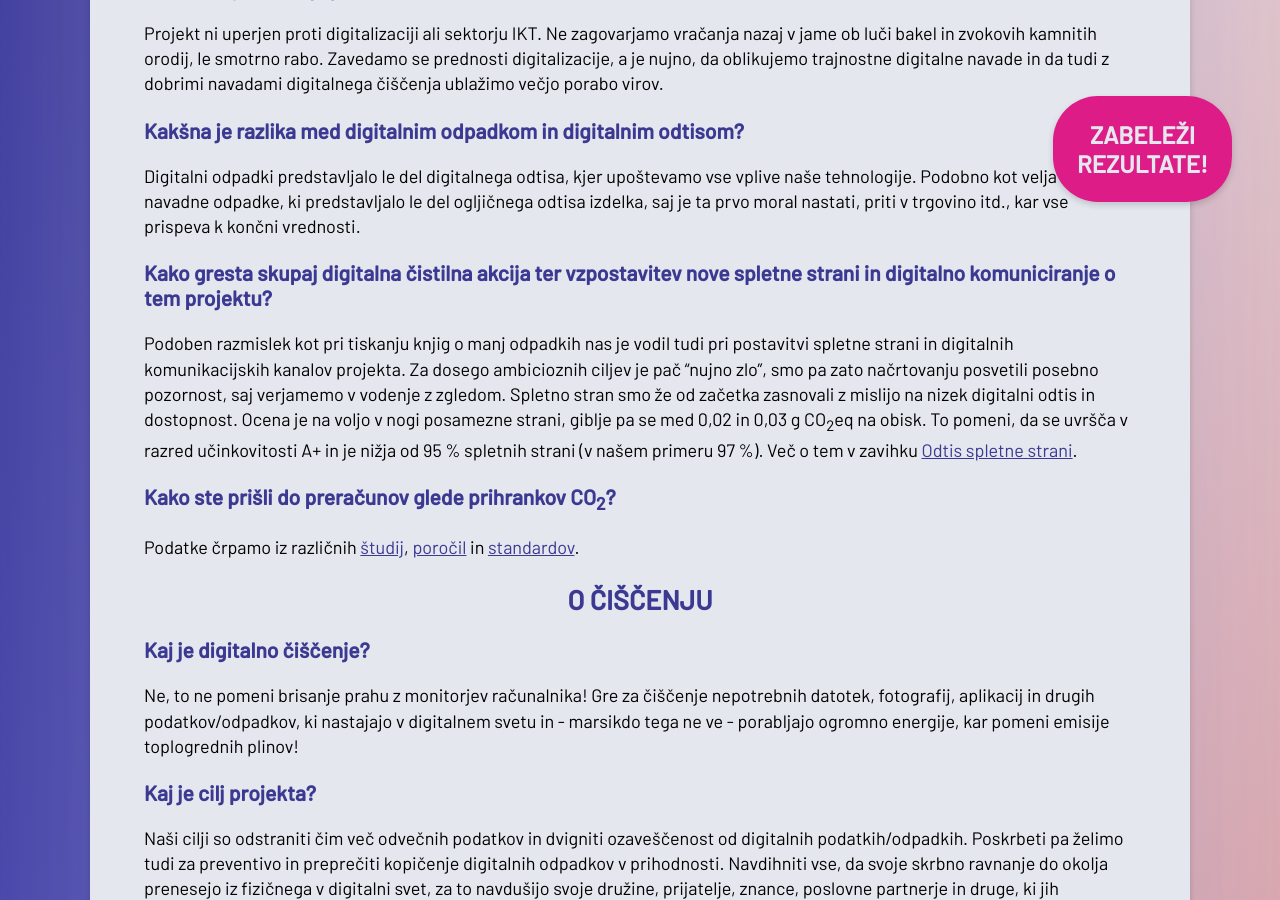
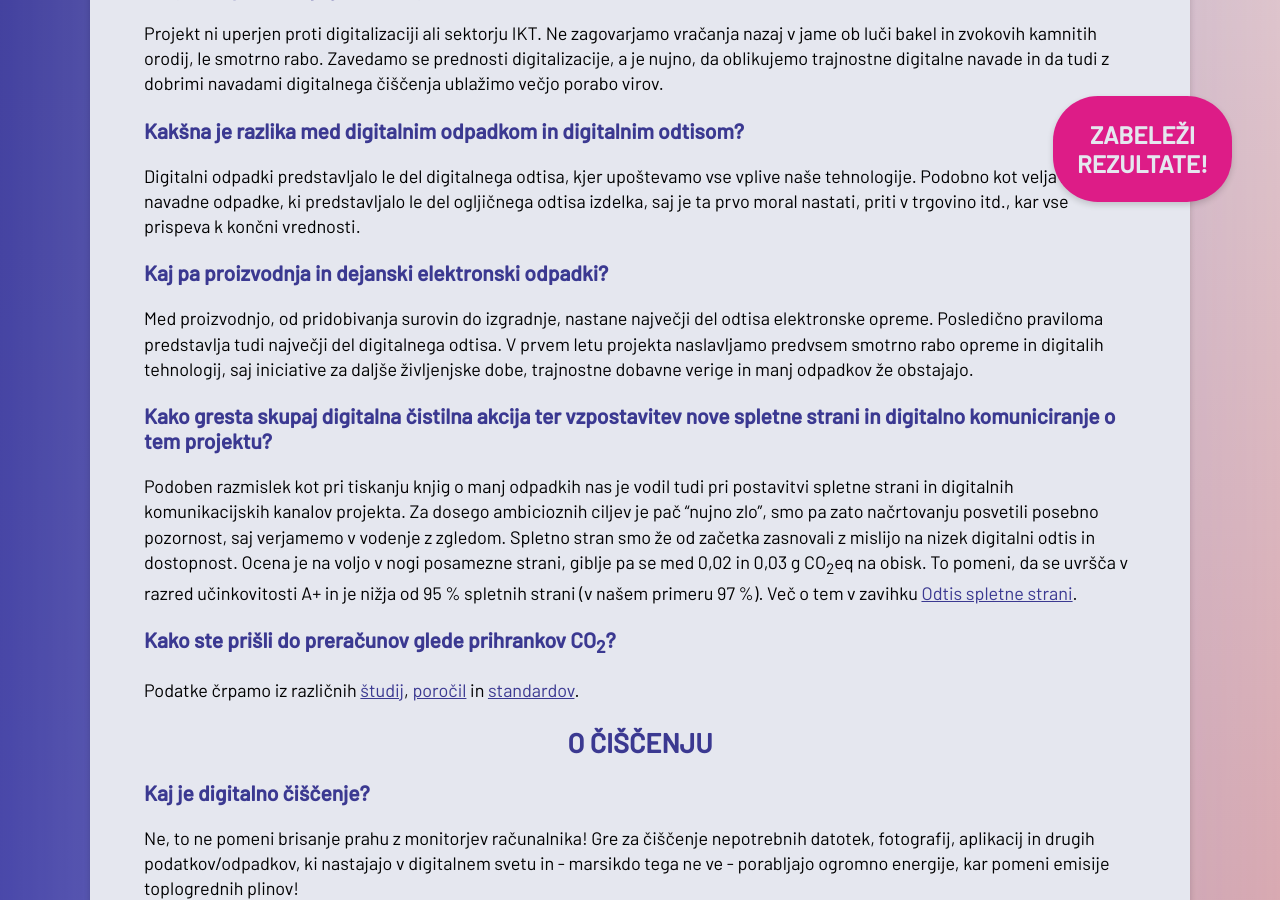
Before and after one commit to ewba/dcd-si, a Jekyll site: the page built from faq.md, in a window 1280 px wide and 900 px high, scrolled down 1140 px. Built offline with Jekyll 4.4.1, drawn with Linux system fonts in a browser that asks for light colours.

Commit message:
še en faq

```diff
--- a/_sass/main.scss
+++ b/_sass/main.scss
@@ -95,7 +95,7 @@ a {
   padding: 1em;
   margin-bottom: 0.5em;
   background-color: #dd1c87; // darker $rdecaZiva
-  color: white; // $sivaSvetla makes it harder to reach 1:4.5 contrast ration
+  color: white; // $sivaSvetla makes it harder to reach 1:4.5 contrast ratio
   @include curvyEdge();
   border: 0px solid $viola;
   text-align: center;
--- a/faq.md
+++ b/faq.md
@@ -26,6 +26,9 @@ Projekt ni uperjen proti digitalizaciji ali sektorju IKT. Ne zagovarjamo vračan
 
 ### Kakšna je razlika med digitalnim odpadkom in digitalnim odtisom?
 Digitalni odpadki predstavljalo le del digitalnega odtisa, kjer upoštevamo vse vplive naše tehnologije. Podobno kot velja za navadne odpadke, ki predstavljalo le del ogljičnega odtisa izdelka, saj je ta prvo moral nastati, priti v trgovino itd., kar vse prispeva k končni vrednosti.
+
+### Kaj pa proizvodnja in dejanski elektronski odpadki?
+Med proizvodnjo, od pridobivanja surovin do izgradnje, nastane največji del odtisa elektronske opreme. Posledično praviloma predstavlja tudi največji del digitalnega odtisa. V prvem letu projekta naslavljamo predvsem smotrno rabo opreme in digitalih tehnologij, saj iniciative za daljše življenjske dobe, trajnostne dobavne verige in manj odpadkov že obstajajo.
 
 ### Kako gresta skupaj digitalna čistilna akcija ter vzpostavitev nove spletne strani in digitalno komuniciranje o tem projektu?
 Podoben razmislek kot pri tiskanju knjig o manj odpadkih nas je vodil tudi pri postavitvi spletne strani in digitalnih komunikacijskih kanalov projekta. Za dosego ambicioznih ciljev je pač "nujno zlo", smo pa zato načrtovanju posvetili posebno pozornost, saj verjamemo v vodenje z zgledom.
```
